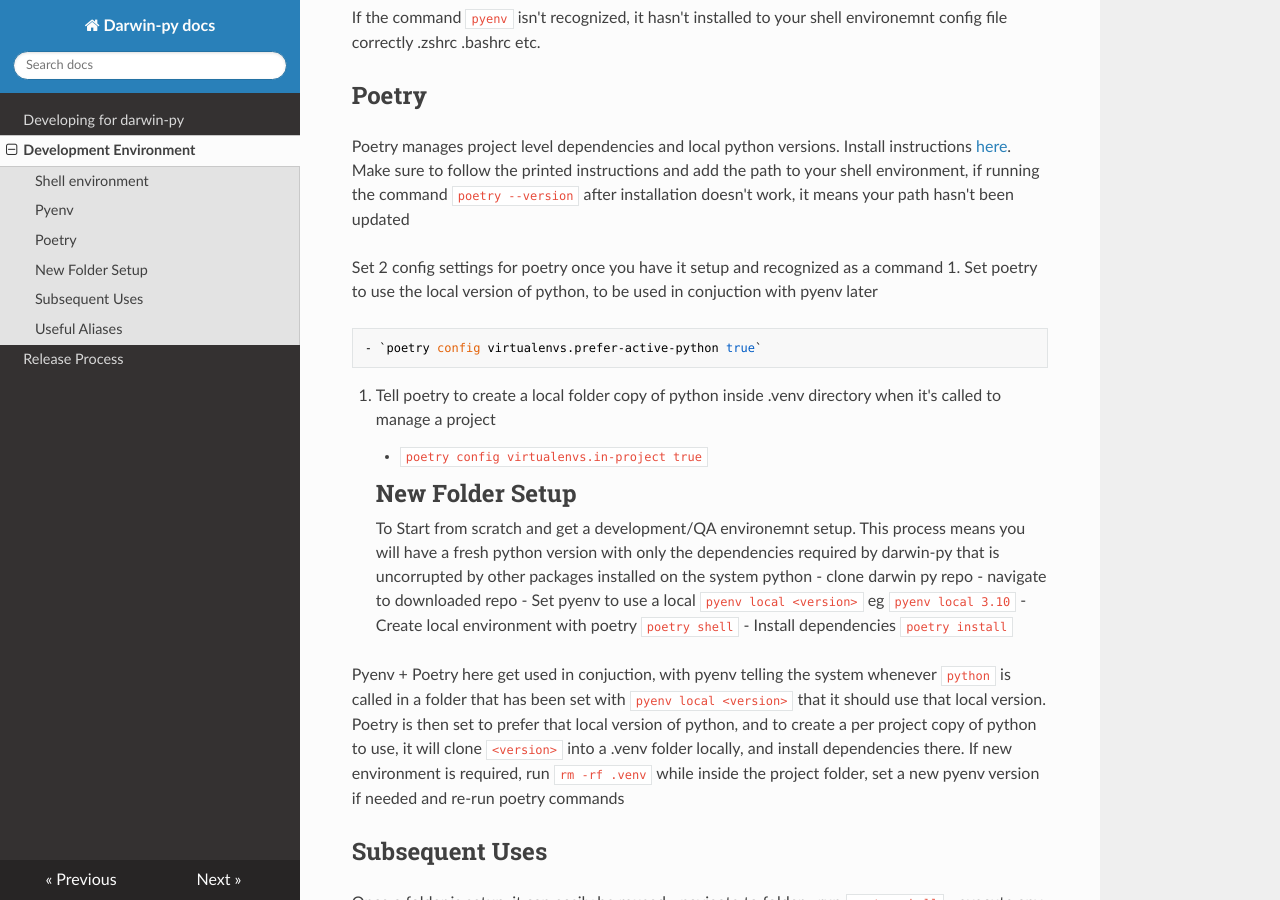
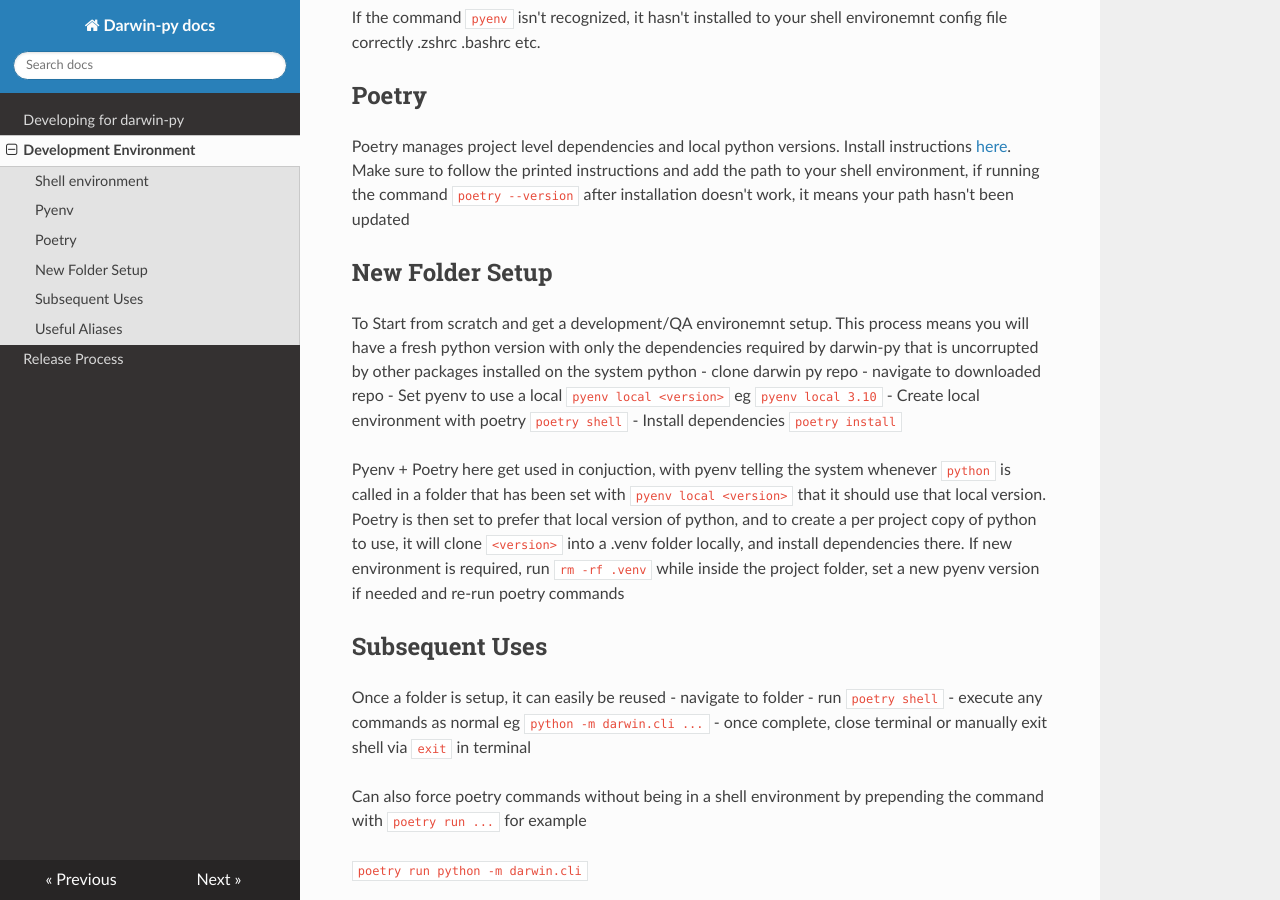
Before and after one commit to v7labs/darwin-py, an MkDocs documentation site: the page built from docs/DEV.md, in a window 1280 px wide and 900 px high, scrolled down 579 px. Built offline with MkDocs 1.6.1, drawn with Linux system fonts in a browser that asks for light colours; nearby versions of some CDN libraries; a script that is not in the unit is left out.

Commit message:
add `poetry.toml`, remove manual poetry config setup

```diff
--- a/docs/DEV.md
+++ b/docs/DEV.md
@@ -12,14 +12,6 @@
 ## Poetry
 Poetry manages project level dependencies and local python versions. Install instructions [here](https://python-poetry.org/docs/). Make sure to follow the printed instructions and add the path to your shell environment, if running the command `poetry --version` after installation doesn't work, it means your path hasn't been updated
 
-Set 2 config settings for poetry once you have it setup and recognized as a command
-1. Set poetry to use the local version of python, to be used in conjuction with pyenv later
-
-    - `poetry config virtualenvs.prefer-active-python true`
-
-2. Tell poetry to create a local folder copy of python inside .venv directory when it's called to manage a project
-
-    - `poetry config virtualenvs.in-project true`
 ## New Folder Setup
 To Start from scratch and get a development/QA environemnt setup. This process means you will have a fresh python version with only the dependencies required by darwin-py that is uncorrupted by other packages installed on the system python
 - clone darwin py repo
--- /dev/null
+++ b/poetry.toml
@@ -0,0 +1,3 @@
+[virtualenvs]
+in-project = true
+prefer-active-python = true
```
